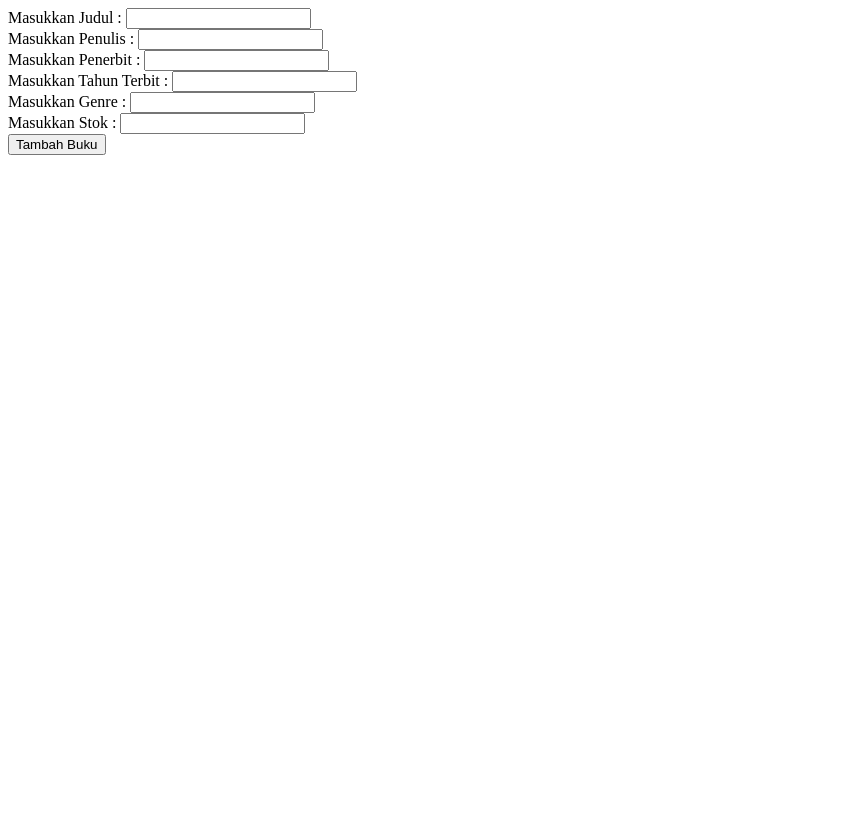
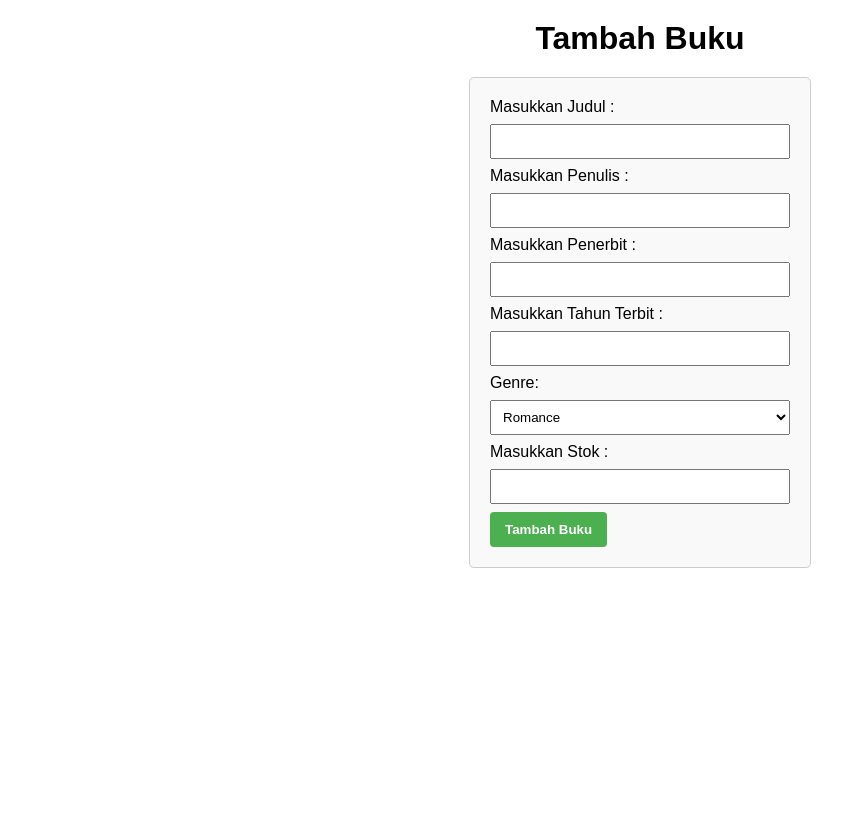
Before and after one commit to tianreformis/perpustakaan-xii-a-2025, a PHP site: page /books/add_book.php in a window 1280 px wide. Shown: the whole page, without its empty margins (0-866 px from the left). Before the commit the page ends 155 px from the top, so only its background shows below. Run offline with PHP 8.4, Linux system fonts and the light colour scheme.

Commit message:
Feat : Adding More Data

```diff
--- a/books/add_book.php
+++ b/books/add_book.php
@@ -6,9 +6,11 @@ kolomnya salah
 
 <head>
     <title>Tambah Buku</title>
+    <link rel="stylesheet" href="style.css">
 </head>
 <body>
-    <form action="" method="POST">
+    <h1 class="titleheader">Tambah Buku</h1>
+    <form action="" method="POST" class="form-container">
         <label>Masukkan Judul :</label>
         <input type="text" name="judul" required/><br>
         <label>Masukkan Penulis :</label>
@@ -17,12 +19,23 @@ kolomnya salah
         <input type="text" name="penerbit" required/><br>
         <label>Masukkan Tahun Terbit :</label>
         <input type="number" name="tahun_terbit" required/><br>
-        <label>Masukkan Genre :</label>
-        <input type="text" name="genre" required/><br>
+        Genre:
+            <select name="genre" id="genre" class="select">
+                <option value="romance">Romance</option>
+                <option value="sci-fi">Sci-Fi</option>
+                <option value="fantasy">Fantasy</option>
+                <option value="mystery">Mystery</option>
+                <option value="non-fiction">Non-Fiction</option>
+                <option value="horror">Horror</option>
+                <option value="biography">Biography</option>
+                <option value="self-help">Self-Help</option>
+                <option value="history">History</option>
+            </select>
+            <br>
         <label>Masukkan Stok :</label>
         <input type="number" name="stok" required/><br>
         <!-- tag, alt -->
-        <input type="submit" name="submit" value="Tambah Buku" />
+        <input type="submit" name="submit" value="Tambah Buku" class="button"/>
     </form>
     <?php
         if (isset ($_POST['submit'])){
@@ -36,6 +49,7 @@ kolomnya salah
             $sql = "INSERT INTO buku(judul, penulis, penerbit, tahun_terbit, genre, stok) VALUES('$judul', '$penulis', '$penerbit', '$tahun_terbit', '$genre', '$stok')";
             if ($conn ->query($sql)===TRUE){
                 echo "Buku berhasil ditambahkan";
+                echo "<br><a href='index.php'>Lihat Daftar Buku</a>";
             } else {
                 echo "Error: " . $sql . "<br>" . $conn->error;
             }
--- a/books/index.php
+++ b/books/index.php
@@ -3,6 +3,7 @@
 <html>
 <head>
     <title>Daftar Buku</title>
+        <link rel="stylesheet" href="style.css">
     <style>
         table {
             width: 80%;
--- /dev/null
+++ b/books/style.css
@@ -0,0 +1,44 @@
+html, body {
+    height: 100%;
+    margin: 0;
+    padding: 0;
+    font-family: Poppins, sans-serif;
+}
+.titleheader{
+    text-align: center;
+    margin-top: 20px;
+    margin-bottom: 20px;
+}
+
+.form-container {
+    width: 300px;
+    margin: 0 auto;
+    padding: 20px;
+    border: 1px solid #ccc;
+    border-radius: 5px;
+    background-color: #f9f9f9;
+}
+.form-container input[type="text"],
+.form-container input[type="number"] {
+    width: 100%;
+    padding: 8px;
+    margin: 8px 0;
+    box-sizing: border-box;
+    font-family: Poppins, sans-serif;
+}
+.button {
+    background-color: #4CAF50;
+    color: white;
+    padding: 10px 15px;
+    border: none;
+    border-radius: 4px;
+    cursor: pointer;
+    font-weight: bold;
+    font-family: Poppins, sans-serif;
+}
+.select{
+    width: 100%;
+    padding: 8px;
+    margin: 8px 0;
+    box-sizing: border-box;
+    font-family: Poppins, sans-serif;}
```
Also changed, not shown: books/update_book.php (+26 -8 lines).
